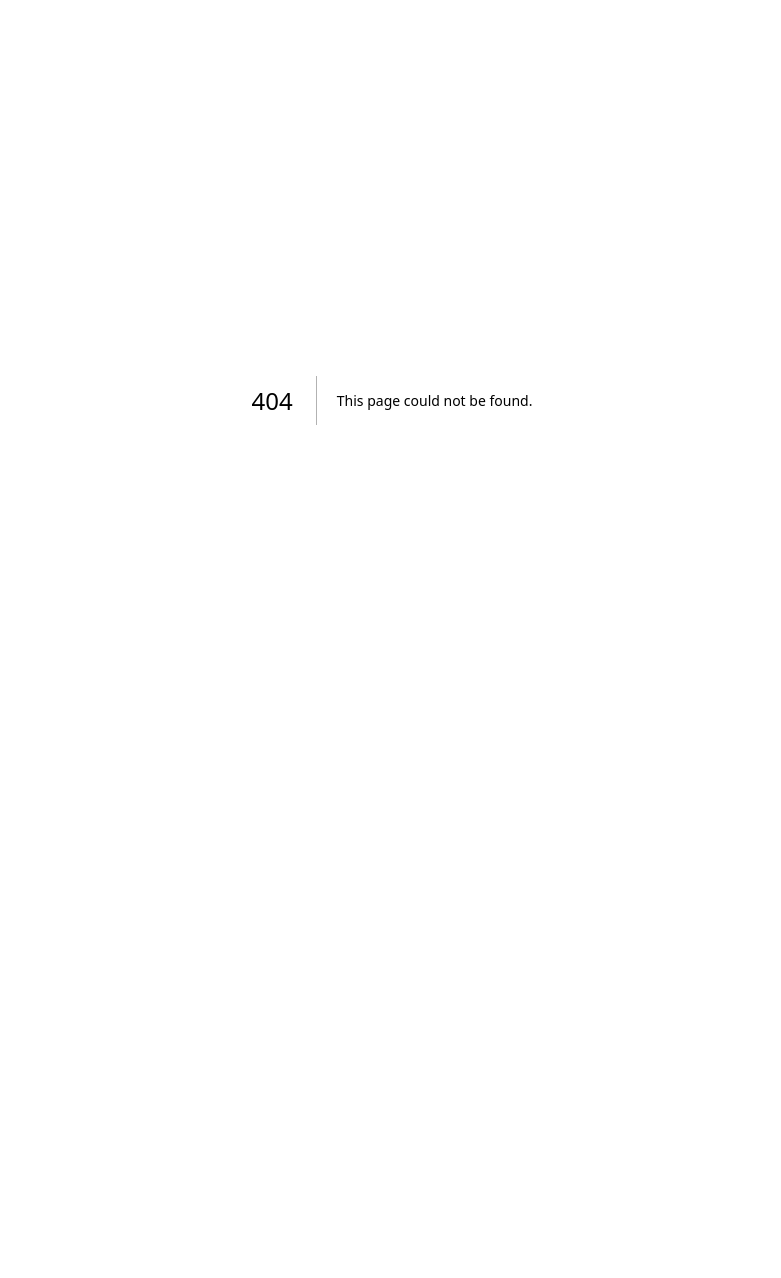
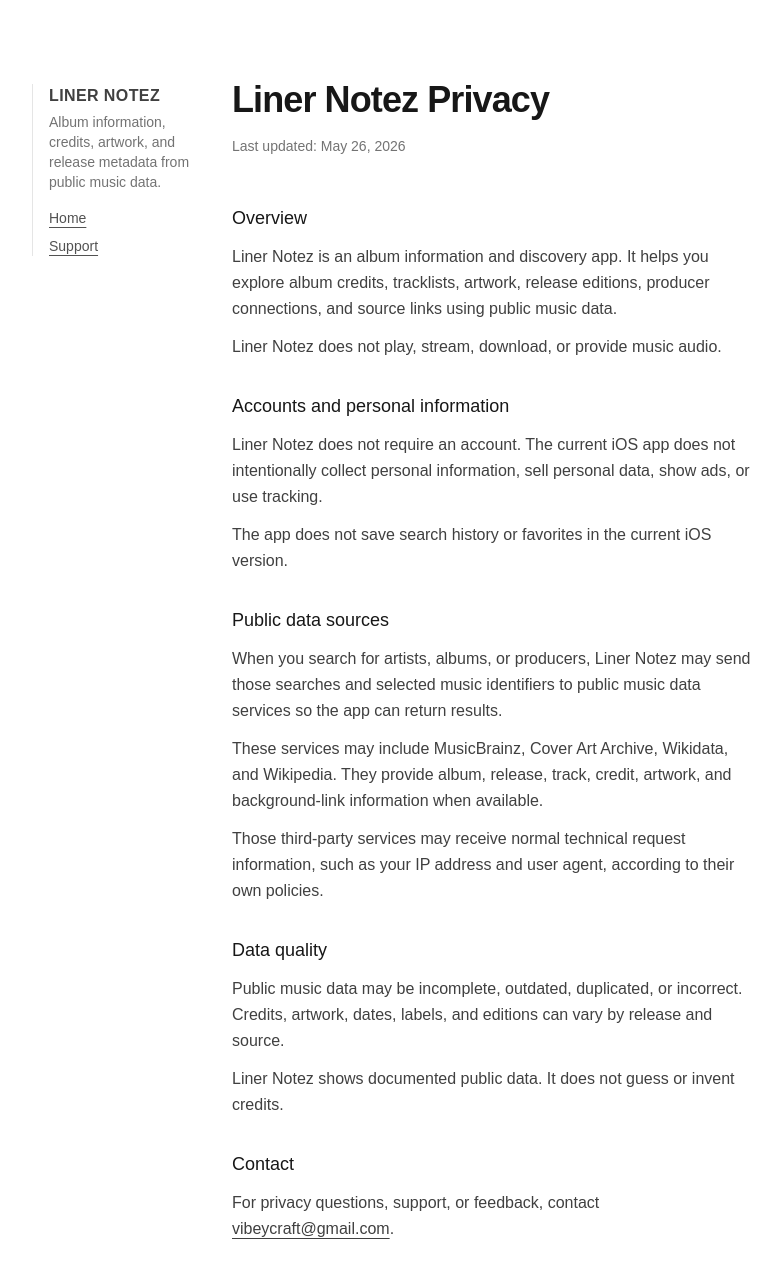
Before and after one commit to edtremsaga/vibey-pers-profile, a Next.js app: page /liner-notez/privacy in a window 1280 px wide. Before the commit this address had no page. Shown: the top 1278 px of the page, without its empty margins (248-1029 px from the left). Before the commit the page ends 800 px from the top, so only its background shows below. Built offline with nearby package versions, Linux system fonts and the light colour scheme.

Commit message:
Add Liner Notez public privacy and support pages

```diff
--- /dev/null
+++ b/src/app/liner-notez/privacy/page.tsx
@@ -0,0 +1,123 @@
+import type { Metadata } from "next";
+
+export const metadata: Metadata = {
+  title: "Liner Notez Privacy",
+  description: "Privacy information for the Liner Notez iOS app.",
+};
+
+export default function LinerNotezPrivacy() {
+  return (
+    <main className="min-h-screen bg-white text-neutral-900">
+      <div className="mx-auto max-w-3xl px-6 py-20">
+        <div className="grid grid-cols-1 gap-10 md:grid-cols-[160px_1fr]">
+          <aside className="md:pt-1">
+            <div className="border-l border-neutral-200 pl-4">
+              <p className="text-base font-semibold tracking-wide text-neutral-700">
+                LINER NOTEZ
+              </p>
+              <p className="mt-1 text-sm text-neutral-500">
+                Album information, credits, artwork, and release metadata from public music data.
+              </p>
+              <p className="mt-4 text-sm">
+                <a
+                  href="/"
+                  className="text-neutral-600 underline underline-offset-4 hover:text-neutral-900"
+                >
+                  Home
+                </a>
+              </p>
+              <p className="mt-2 text-sm">
+                <a
+                  href="/liner-notez/support"
+                  className="text-neutral-600 underline underline-offset-4 hover:text-neutral-900"
+                >
+                  Support
+                </a>
+              </p>
+            </div>
+          </aside>
+
+          <div>
+            <header className="mb-12">
+              <h1 className="mb-4 text-4xl font-semibold tracking-tight">
+                Liner Notez Privacy
+              </h1>
+              <p className="text-sm text-neutral-500">
+                Last updated: May 26, 2026
+              </p>
+            </header>
+
+            <article className="space-y-8">
+              <section>
+                <h2 className="mb-3 text-lg font-medium text-neutral-900">
+                  Overview
+                </h2>
+                <p className="leading-relaxed text-neutral-700">
+                  Liner Notez is an album information and discovery app. It helps you explore album credits, tracklists, artwork, release editions, producer connections, and source links using public music data.
+                </p>
+                <p className="mt-3 leading-relaxed text-neutral-700">
+                  Liner Notez does not play, stream, download, or provide music audio.
+                </p>
+              </section>
+
+              <section>
+                <h2 className="mb-3 text-lg font-medium text-neutral-900">
+                  Accounts and personal information
+                </h2>
+                <p className="leading-relaxed text-neutral-700">
+                  Liner Notez does not require an account. The current iOS app does not intentionally collect personal information, sell personal data, show ads, or use tracking.
+                </p>
+                <p className="mt-3 leading-relaxed text-neutral-700">
+                  The app does not save search history or favorites in the current iOS version.
+                </p>
+              </section>
+
+              <section>
+                <h2 className="mb-3 text-lg font-medium text-neutral-900">
+                  Public data sources
+                </h2>
+                <p className="leading-relaxed text-neutral-700">
+                  When you search for artists, albums, or producers, Liner Notez may send those searches and selected music identifiers to public music data services so the app can return results.
+                </p>
+                <p className="mt-3 leading-relaxed text-neutral-700">
+                  These services may include MusicBrainz, Cover Art Archive, Wikidata, and Wikipedia. They provide album, release, track, credit, artwork, and background-link information when available.
+                </p>
+                <p className="mt-3 leading-relaxed text-neutral-700">
+                  Those third-party services may receive normal technical request information, such as your IP address and user agent, according to their own policies.
+                </p>
+              </section>
+
+              <section>
+                <h2 className="mb-3 text-lg font-medium text-neutral-900">
+                  Data quality
+                </h2>
+                <p className="leading-relaxed text-neutral-700">
+                  Public music data may be incomplete, outdated, duplicated, or incorrect. Credits, artwork, dates, labels, and editions can vary by release and source.
+                </p>
+                <p className="mt-3 leading-relaxed text-neutral-700">
+                  Liner Notez shows documented public data. It does not guess or invent credits.
+                </p>
+              </section>
+
+              <section>
+                <h2 className="mb-3 text-lg font-medium text-neutral-900">
+                  Contact
+                </h2>
+                <p className="leading-relaxed text-neutral-700">
+                  For privacy questions, support, or feedback, contact{" "}
+                  <a
+                    href="mailto:vibeycraft@gmail.com"
+                    className="underline underline-offset-4 hover:text-neutral-900"
+                  >
+                    vibeycraft@gmail.com
+                  </a>
+                  .
+                </p>
+              </section>
+            </article>
+          </div>
+        </div>
+      </div>
+    </main>
+  );
+}
--- /dev/null
+++ b/src/app/liner-notez/support/page.tsx
@@ -0,0 +1,112 @@
+import type { Metadata } from "next";
+
+export const metadata: Metadata = {
+  title: "Liner Notez Support",
+  description: "Support information for the Liner Notez iOS app.",
+};
+
+export default function LinerNotezSupport() {
+  return (
+    <main className="min-h-screen bg-white text-neutral-900">
+      <div className="mx-auto max-w-3xl px-6 py-20">
+        <div className="grid grid-cols-1 gap-10 md:grid-cols-[160px_1fr]">
+          <aside className="md:pt-1">
+            <div className="border-l border-neutral-200 pl-4">
+              <p className="text-base font-semibold tracking-wide text-neutral-700">
+                LINER NOTEZ
+              </p>
+              <p className="mt-1 text-sm text-neutral-500">
+                Support for the Liner Notez iOS app.
+              </p>
+              <p className="mt-4 text-sm">
+                <a
+                  href="/"
+                  className="text-neutral-600 underline underline-offset-4 hover:text-neutral-900"
+                >
+                  Home
+                </a>
+              </p>
+              <p className="mt-2 text-sm">
+                <a
+                  href="/liner-notez/privacy"
+                  className="text-neutral-600 underline underline-offset-4 hover:text-neutral-900"
+                >
+                  Privacy
+                </a>
+              </p>
+            </div>
+          </aside>
+
+          <div>
+            <header className="mb-12">
+              <h1 className="mb-4 text-4xl font-semibold tracking-tight">
+                Liner Notez Support
+              </h1>
+              <p className="text-sm text-neutral-500">
+                Last updated: May 26, 2026
+              </p>
+            </header>
+
+            <article className="space-y-8">
+              <section>
+                <h2 className="mb-3 text-lg font-medium text-neutral-900">
+                  Contact
+                </h2>
+                <p className="leading-relaxed text-neutral-700">
+                  For support, questions, bug reports, or feedback, email{" "}
+                  <a
+                    href="mailto:vibeycraft@gmail.com"
+                    className="underline underline-offset-4 hover:text-neutral-900"
+                  >
+                    vibeycraft@gmail.com
+                  </a>
+                  .
+                </p>
+              </section>
+
+              <section>
+                <h2 className="mb-3 text-lg font-medium text-neutral-900">
+                  About Liner Notez
+                </h2>
+                <p className="leading-relaxed text-neutral-700">
+                  Liner Notez is an album information and discovery app. It helps you explore album credits, tracklists, artwork, release editions, producer connections, and source links using public music data.
+                </p>
+                <p className="mt-3 leading-relaxed text-neutral-700">
+                  Liner Notez does not play, stream, download, or provide music audio.
+                </p>
+              </section>
+
+              <section>
+                <h2 className="mb-3 text-lg font-medium text-neutral-900">
+                  Data sources
+                </h2>
+                <p className="leading-relaxed text-neutral-700">
+                  The app may contact public data sources such as MusicBrainz, Cover Art Archive, Wikidata, and Wikipedia to retrieve album information, artwork, credits, and related links.
+                </p>
+                <p className="mt-3 leading-relaxed text-neutral-700">
+                  Public music data can be incomplete or vary by release edition, country, reissue, and source.
+                </p>
+              </section>
+
+              <section>
+                <h2 className="mb-3 text-lg font-medium text-neutral-900">
+                  Privacy
+                </h2>
+                <p className="leading-relaxed text-neutral-700">
+                  Read the{" "}
+                  <a
+                    href="/liner-notez/privacy"
+                    className="underline underline-offset-4 hover:text-neutral-900"
+                  >
+                    Liner Notez privacy page
+                  </a>{" "}
+                  for more information about app data use.
+                </p>
+              </section>
+            </article>
+          </div>
+        </div>
+      </div>
+    </main>
+  );
+}
```
